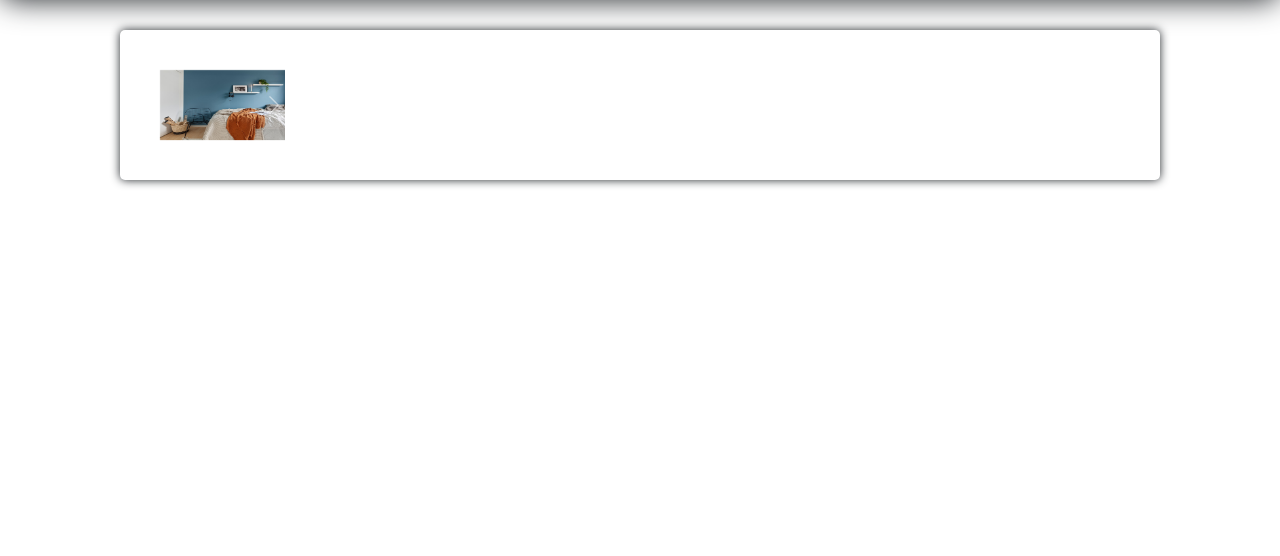
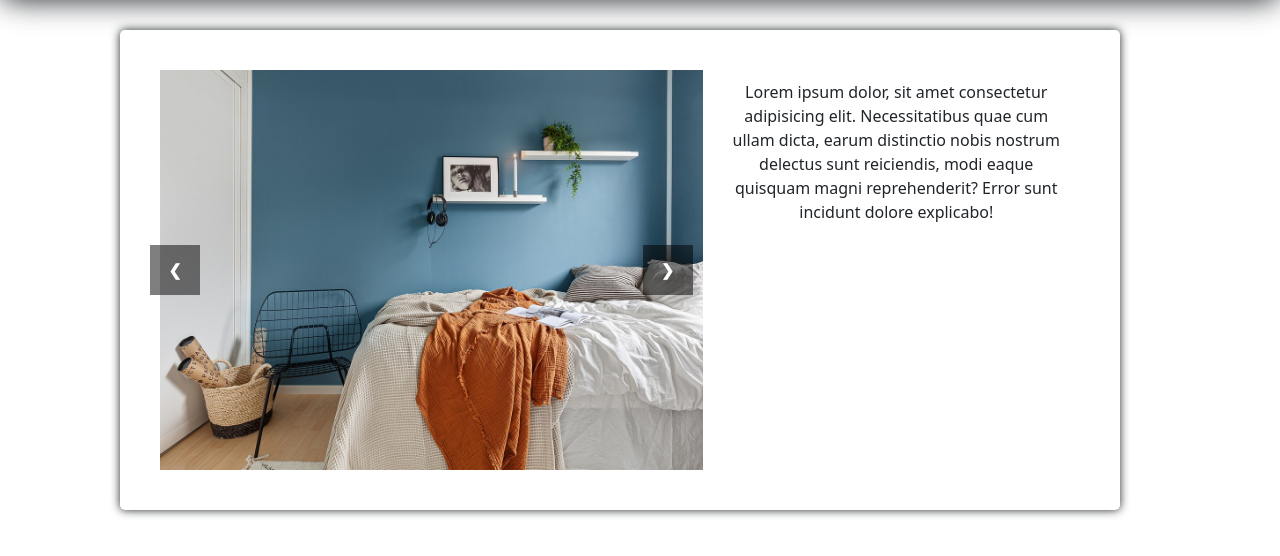
Before and after one commit to S2-net/Proyecto, a PHP site: page /residencias.html in a window 1280 px wide. Shown: the part 110-666 px from the top of the page. Run offline with PHP 8.4, Linux system fonts and the light colour scheme.

Commit message:
carrusel css

```diff
--- a/repay.html
+++ b/repay.html
@@ -75,7 +75,7 @@
                         <img src="images/imagen.jfif" alt="">
                         <h3>Residencia</h3>
                         <div class="p">
-                            <p><span>Cant. dormitorios:</span> 4</p>
+                            <p><span>Cant. Dormitorios:</span> 4</p>
                             <p><span>Areas comunes:</span> 1</p>
                             <p><span>Baños:</span> 2</p>
                         </div>
@@ -86,7 +86,7 @@
                         <img src="images/imagen.jfif" alt="">
                         <h3>Residencia</h3>
                         <div class="p">
-                            <p><span>Cant. dormitorios:</span> 4</p>
+                            <p><span>Cant. Dormitorios:</span> 4</p>
                             <p><span>Areas comunes:</span> 1</p>
                             <p><span>Baños:</span> 2</p>
                         </div>
--- /dev/null
+++ b/residen.js
@@ -0,0 +1,26 @@
+// scripts.js
+
+let slideIndex = 0;
+
+function showSlide(index) {
+    const slides = document.querySelectorAll('.carousel-images img');
+    const totalSlides = slides.length;
+
+    if (index >= totalSlides) {
+        slideIndex = 0;
+    } else if (index < 0) {
+        slideIndex = totalSlides - 1;
+    } else {
+        slideIndex = index;
+    }
+
+    const offset = -slideIndex * 100;
+    document.querySelector('.carousel-images').style.transform = `translateX(${offset}%)`;
+}
+
+function moveSlide(step) {
+    showSlide(slideIndex + step);
+}
+
+// Inicializar el carrusel para que muestre la primera imagen
+showSlide(slideIndex);
--- a/residencias.html
+++ b/residencias.html
@@ -39,28 +39,26 @@
 </div>
 
 <div class="abueloresi">
-    <div id="carouselExampleFade" class="carousel slide carousel-fade">
-        <div class="carousel-inner">
-          <div class="carousel-item active">
-            <img src="images/resi.jpg" class="d-block w-100" alt="  " height="10rem">
-          </div>
-          <div class="carousel-item">
-            <img src="images/logohd.jpeg" class="d-block w-100" alt="...">
-          </div>
-          <div class="carousel-item">
-            <img src="images/repay.png" class="d-block w-100" alt="...">
-          </div>
-        </div>
-        <button class="carousel-control-prev" type="button" data-bs-target="#carouselExampleFade" data-bs-slide="prev">
-          <span class="carousel-control-prev-icon" aria-hidden="true"></span>
-          <span class="visually-hidden">Previous</span>
-        </button>
-        <button class="carousel-control-next" type="button" data-bs-target="#carouselExampleFade" data-bs-slide="next">
-          <span class="carousel-control-next-icon" aria-hidden="true"></span>
-          <span class="visually-hidden">Next</span>
-        </button>
+
+    <div class="carousel">
+      <div class="carousel-images">
+          <img src="/images/resi.jpg" alt="Imagen 1">
+          <img src="/images/repay.png" alt="Imagen 2">
+          <img src="/images/resi.jpg" alt="Imagen 3">
       </div>
-</div>
 
 
+      <button class="prev" onclick="moveSlide(-1)">&#10094;</button>
+      <button class="next" onclick="moveSlide(1)">&#10095;</button>
+
     </div>
+    <script src="residen.js"></script>
+
+
+    <div class="descripcion">
+      <p>Lorem ipsum dolor, sit amet consectetur adipisicing elit. Necessitatibus quae cum ullam dicta, earum distinctio nobis nostrum delectus sunt reiciendis, modi eaque quisquam magni reprehenderit? Error sunt incidunt dolore explicabo!</p>
+    </div>
+  </div>
+
+    </body>
+    </html>
--- a/styles/repay.css
+++ b/styles/repay.css
@@ -177,14 +177,16 @@ h3{
     margin-inline: 120px;
     margin-bottom: 50px;
     display: flex;
-    flex-wrap: wrap;
+    flex-wrap: nowrap;
     height: 40%;
     padding: 20px;
     background-color: white;
     border-radius: 5px;
     box-shadow: 0 0 10px;
-    text-align: center;
-    align-items: center;
+   justify-content: center;
+   text-align: center;
+
+    width: 1000px;
 }
 
 
@@ -267,3 +269,56 @@ margin-top: 2.5%;
     color: #2d79bb;
     text-decoration: none;
 }
+
+.carousel {
+    position: relative;
+
+    width: 1500px;
+    overflow: hidden;
+}
+
+.carousel-images {
+    display: flex;
+    transition: transform 0.5s ease-in-out;
+}
+
+.carousel-images img {
+    width: 100%;
+    flex-shrink: 0;
+    height: 400px;
+}
+
+button {
+    position: absolute;
+    top: 50%;
+    width: 50px;
+    height: 50px;
+    background-color: rgba(0, 0, 0, 0.5);
+    color: white;
+    border: none;
+    cursor: pointer;
+    font-size: 24px;
+    line-height: 50px;
+    text-align: center;
+    transform: translateY(-50%);
+}
+
+.prev {
+    left: 10px;
+}
+
+.next {
+    right: 10px;
+}
+
+.descripcion{
+    display: grid;
+    grid-template-columns: auto 1fr;
+    gap: 10px; /* Espacio entre la imagen y el texto */
+    max-width: 800px;
+    width: 100%;
+    padding: 30px;
+    background-color: white;
+
+
+}
```
